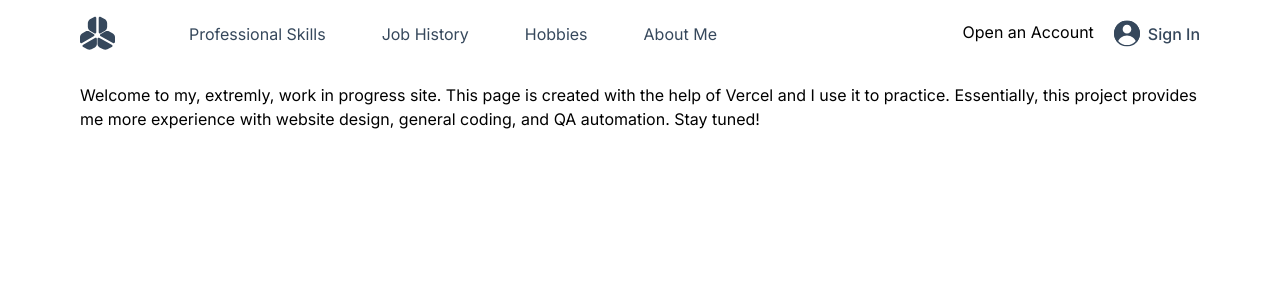
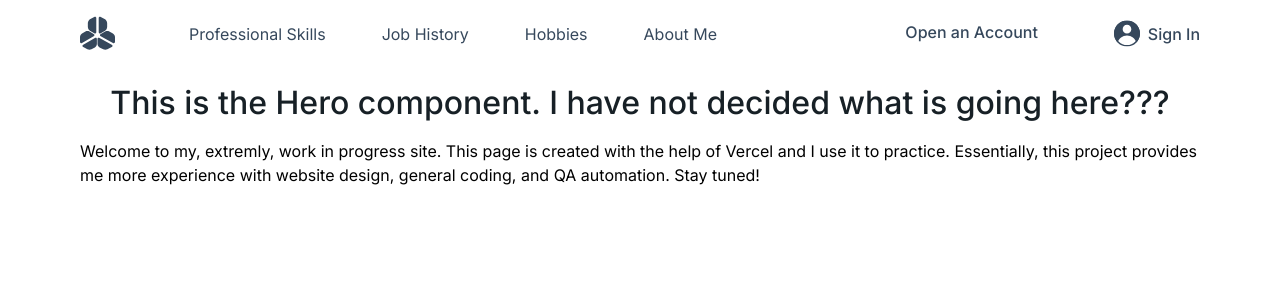
Before and after one commit to aaronnicholashaigh/ProfessionalSite, a Next.js app: page / in a window 1280 px wide. Shown: the top 300 px of the page. Built offline with nearby package versions, Linux system fonts and the light colour scheme.

Commit message:
Hero creation
Initial creation of the hero component, along with some styling.

```diff
--- /dev/null
+++ b/app/components/Hero.tsx
@@ -0,0 +1,9 @@
+export function Hero(){
+    return(
+        <div className="pt-4">
+            <div className="px-[20px] text-[32px] leading-[40px] font-medium text-[#172026]">
+                <h1 className="text-center ">This is the Hero component.  I have not decided what is going here???</h1>
+            </div>
+        </div>
+    )
+}
--- a/app/components/Navbar.tsx
+++ b/app/components/Navbar.tsx
@@ -26,7 +26,7 @@ export function Navbar(){
 
             <div className="flex gap-x-5">
 
-                <p className="hidden lg:block">Open an Account</p>
+                <p className="hidden lg:block font-medium text-[#36485C] pr-[56px]">Open an Account</p>
                 <div className="flex items-center gap-x-2">
                     <Image src={User} alt="User Profile" />
                     <span className="hidden font-medium text-[#36485C] lg:block">Sign In</span>
--- a/app/page.tsx
+++ b/app/page.tsx
@@ -1,10 +1,12 @@
 import Image from "next/image";
 import { Navbar } from "./components/Navbar";
+import { Hero } from "./components/Hero";
 
 export default function Home() {
   return (
     <div>
       <Navbar />
+      <Hero />
 
       <h1 className="flex w-full items-center justify-between px-[20px] py-[16px] lg:container lg:mx-auto lg:px-20">
         Welcome to my, extremly, work in progress site.  This page is created with the help of Vercel and I use it to practice.  Essentially, this project
```
